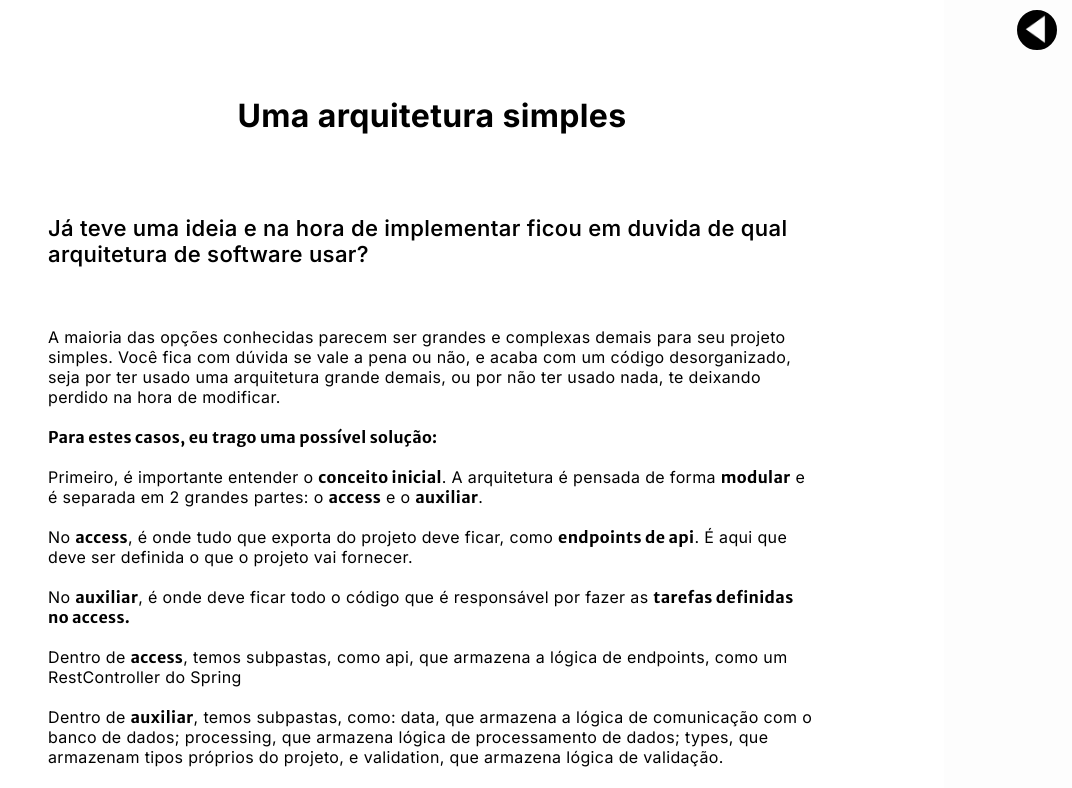
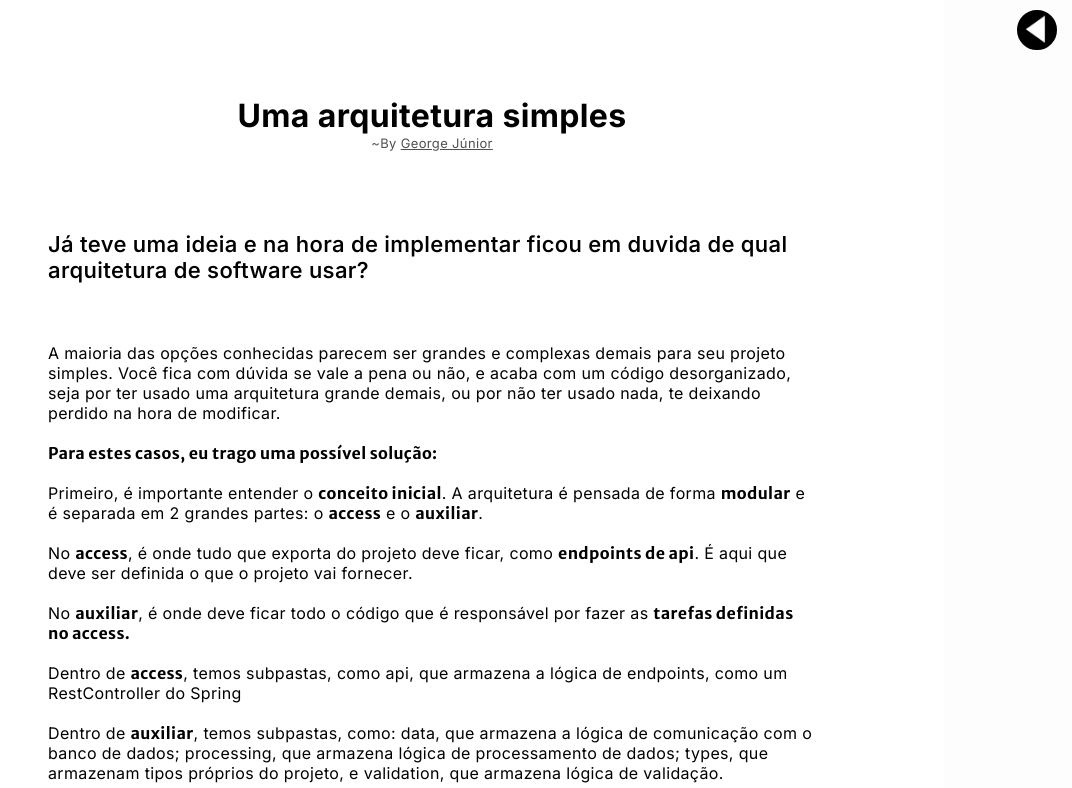
Before and after one commit to georgejrdev/Portfolio, a Nuxt app: page /post/1 in a window 1280 px wide. Shown: the top 788 px of the page, without its empty margins (208-1280 px from the left). Built offline with nearby package versions, Linux system fonts and the light colour scheme.

Commit message:
New Article: Always choose simplicity

```diff
--- a/pages/post/[id].vue
+++ b/pages/post/[id].vue
@@ -4,6 +4,7 @@
 
         <div id="read" ref="mainElement">
             <h1 ref="h1Element">{{ title }}</h1>
+            <p id="author">~By <a target="_blank" id="author-link"href="https://portfolio-georgejrdev.vercel.app/">George Júnior</a></p>
             <p ref="pElement" v-html="content"></p>
         </div>
     </section>
@@ -76,6 +77,13 @@
         font-weight: normal;
     }
 
+    #author,#author-link {
+        font-size: small;
+        font-weight: 400;
+        text-align: center;
+        color: rgb(80, 80, 80);
+    }
+
     ::v-deep h3 {
         font-family: 'Inter';
         color: black;
```
Also changed, not shown: assets/save/posts.ts (+4 -1 lines).
